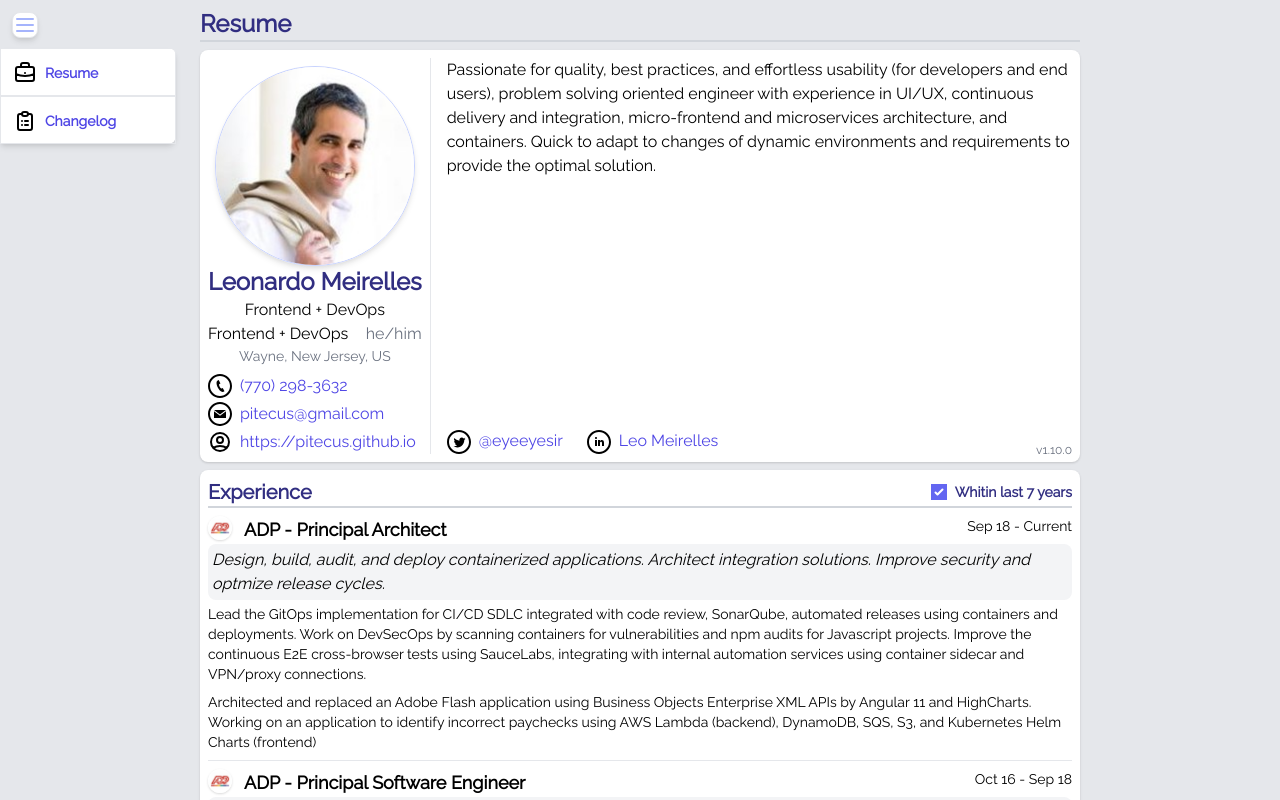
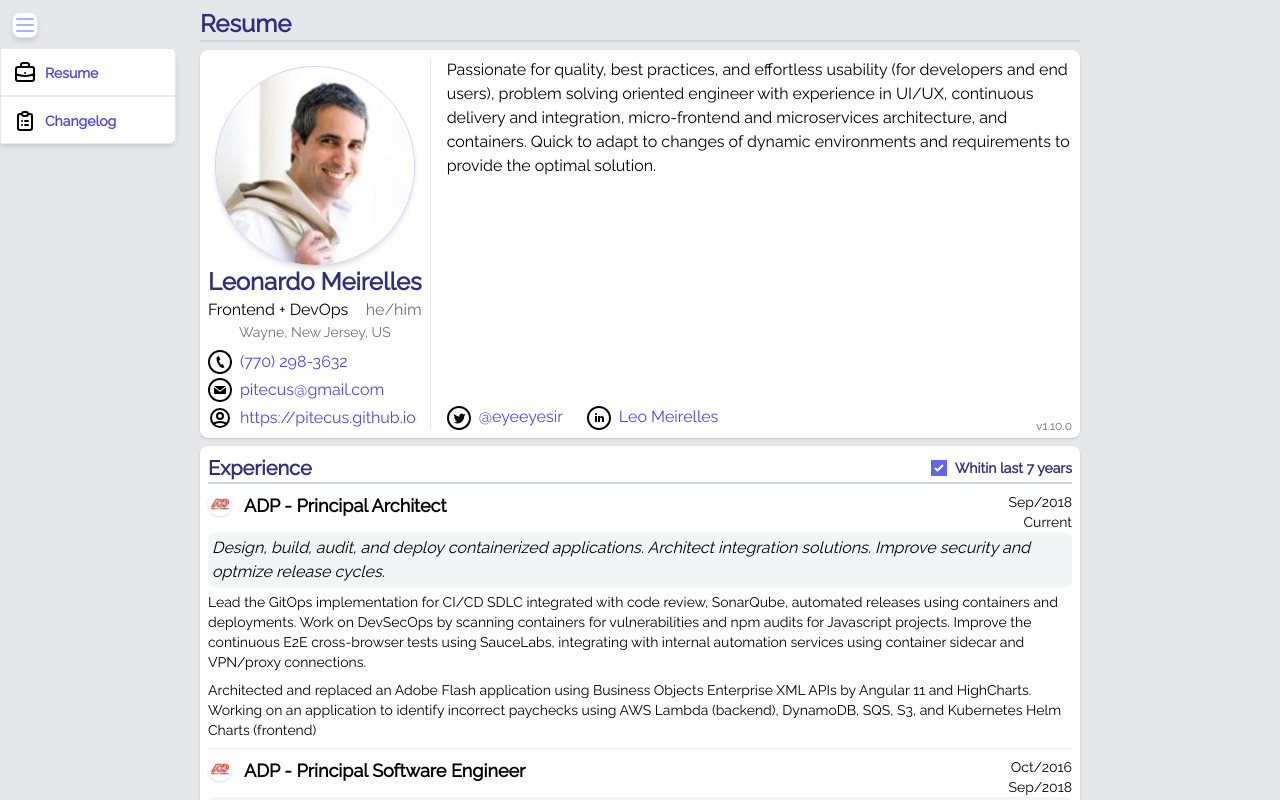
Before and after one commit to pitecus/meirelles, an Angular app: page /#/resume in a window 1280 px wide. Both pictures are taken after a click on the button "toogle navigation menu". Shown: the top 800 px of the page. Built offline with nearby package versions, Linux system fonts and the light colour scheme.

Commit message:
feat: tweak the dates for printing

```diff
--- a/src/app/resume/resume.component.html
+++ b/src/app/resume/resume.component.html
@@ -18,8 +18,6 @@
       <div class="sm:pb-0 pb-4 print:pb-0">
         <!-- Name -->
         <h1 class="font-semibold text-2xl text-indigo-900 ">{{resume.basics.name}}</h1>
-        <!-- Label -->
-        <p>{{resume.basics.label}}</p>
         <!-- Label and pronoun -->
         <div class="flex justify-between">
           <!-- Label -->
@@ -169,14 +167,14 @@
           <h3 class="font-bold text-lg w-full">
             {{work.company}} - {{work.position}}
           </h3>
-          <div class="text-sm w-20 pl-1 sm:w-36 sm:text-right print:w-36">
-            {{work.startDate | date: 'MMM yy'}}
-            <span class="hidden sm:inline">-</span>
+          <div class="text-sm w-20 pl-1 sm:w-36 sm:text-right print:w-36 print:text-right">
+            {{work.startDate | date: 'MMM/yyyy'}}
+            <br />
             <span *ngIf="work.endDate === 'Current'">
               Current
             </span>
             <span *ngIf="work.endDate !== 'Current'">
-              {{work.endDate | date: 'MMM yy'}}
+              {{work.endDate | date: 'MMM/yyyy'}}
             </span>
           </div>
         </div>
@@ -198,7 +196,7 @@
       <div class="mt-2"
         *ngFor="let publication of resume.publications">
         <!-- ADP -->
-        <img *ngIf="publication.publisher === 'ADP Global Product & Development Connect Conference'"
+        <img *ngIf="publication.publisher === 'ADP Global Product & Development Connect'"
           width="24"
           height="24"
           alt="ADP Logo"
@@ -241,10 +239,10 @@
             <h3 class="font-bold text-lg w-full">
               {{education.institution}}
             </h3>
-            <div class="text-sm w-20 pl-1 sm:w-36 sm:text-right print:w-36">
-              {{education.startDate | date: 'MMM yy'}}
-              <span class="hidden sm:inline">-</span>
-              {{education.endDate | date: 'MMM yy'}}
+            <div class="text-sm w-20 pl-1 sm:w-36 sm:text-right print:w-36 print:text-right">
+              {{education.startDate | date: 'MMM/yyy'}}
+              <br />
+              {{education.endDate | date: 'MMM/yyy'}}
             </div>
           </div>
           <h4 class="p-1 mb-1">{{education.studyType}} {{education.area}}</h4>
```
